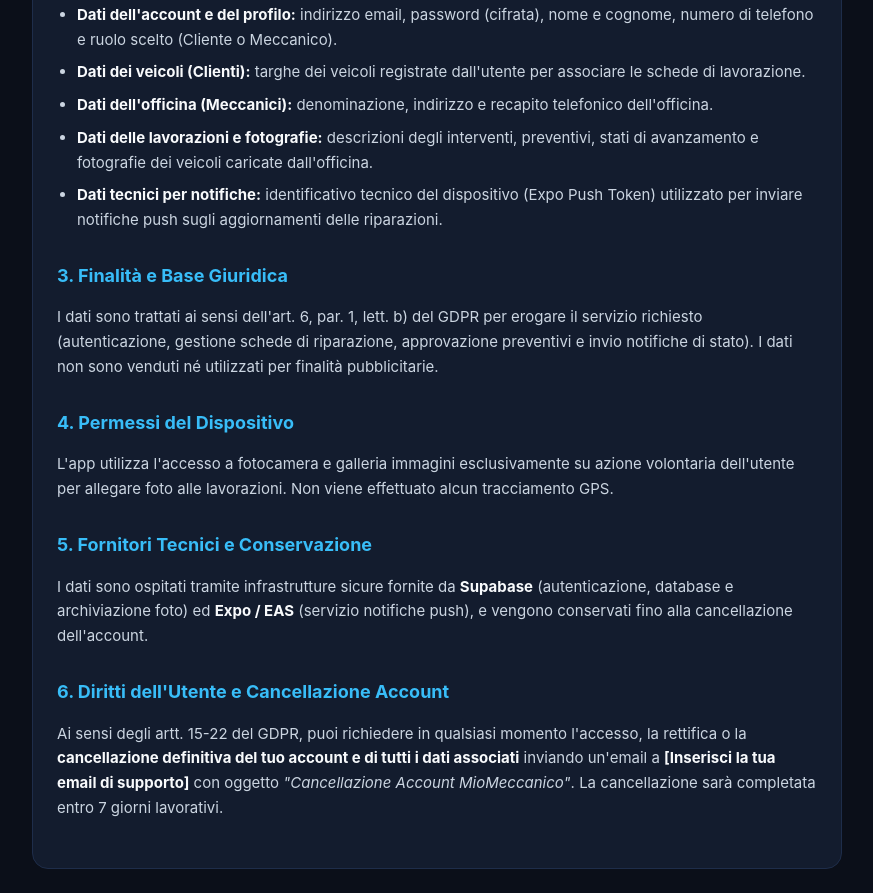
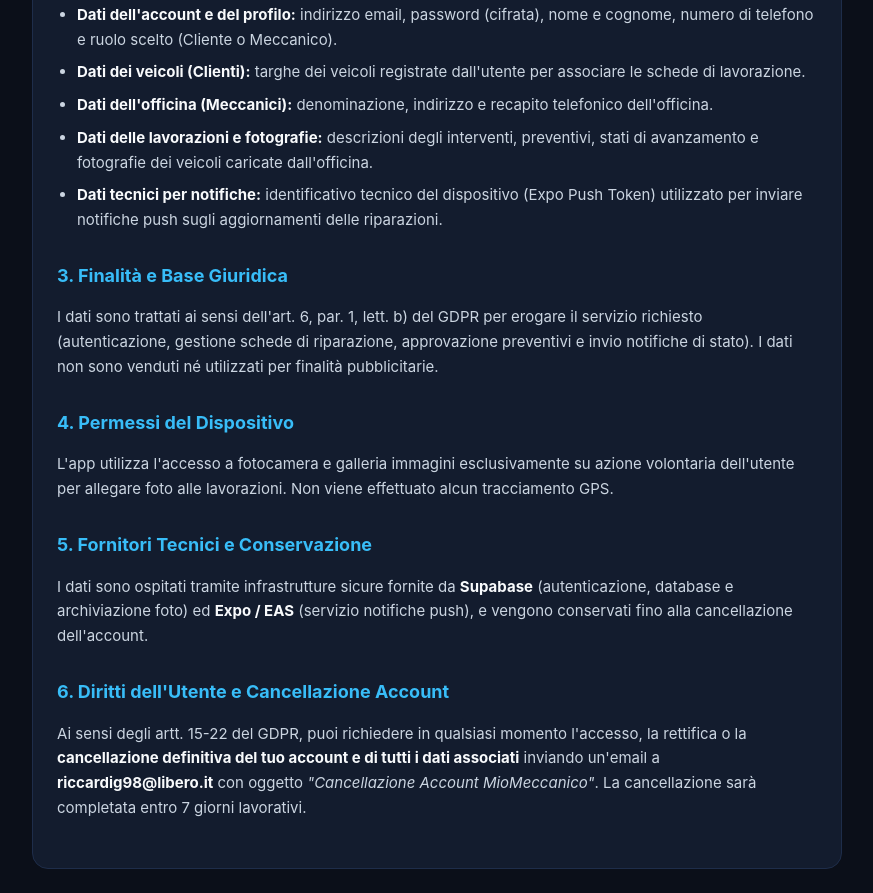
Before and after one commit to piranha9827/miomeccanico-privacy, a plain HTML site: page index.html in a window 1280 px wide. Shown: the part 471-1364 px from the top of the page, without its empty margins (203-1076 px from the left). Drawn offline with Linux system fonts and the light colour scheme.

Commit message:
Update support email for account cancellation request

```diff
--- a/index.html
+++ b/index.html
@@ -70,7 +70,7 @@
     <p>I dati sono ospitati tramite infrastrutture sicure fornite da <strong>Supabase</strong> (autenticazione, database e archiviazione foto) ed <strong>Expo / EAS</strong> (servizio notifiche push), e vengono conservati fino alla cancellazione dell'account.</p>
 
     <h2>6. Diritti dell'Utente e Cancellazione Account</h2>
-    <p>Ai sensi degli artt. 15-22 del GDPR, puoi richiedere in qualsiasi momento l'accesso, la rettifica o la <strong>cancellazione definitiva del tuo account e di tutti i dati associati</strong> inviando un'email a <strong>[Inserisci la tua email di supporto]</strong> con oggetto <em>"Cancellazione Account MioMeccanico"</em>. La cancellazione sarà completata entro 7 giorni lavorativi.</p>
+    <p>Ai sensi degli artt. 15-22 del GDPR, puoi richiedere in qualsiasi momento l'accesso, la rettifica o la <strong>cancellazione definitiva del tuo account e di tutti i dati associati</strong> inviando un'email a <strong>riccardig98@libero.it</strong> con oggetto <em>"Cancellazione Account MioMeccanico"</em>. La cancellazione sarà completata entro 7 giorni lavorativi.</p>
   </div>
 </body>
 </html>
```
